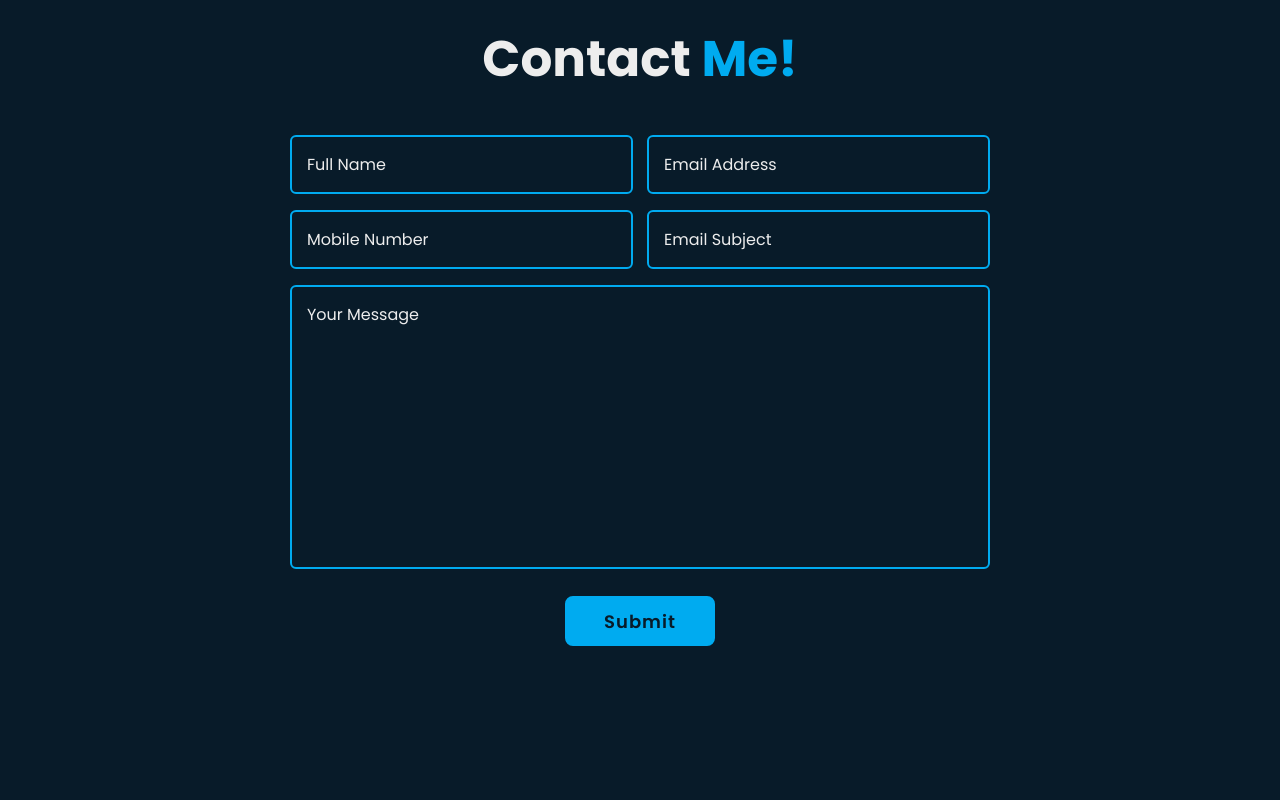
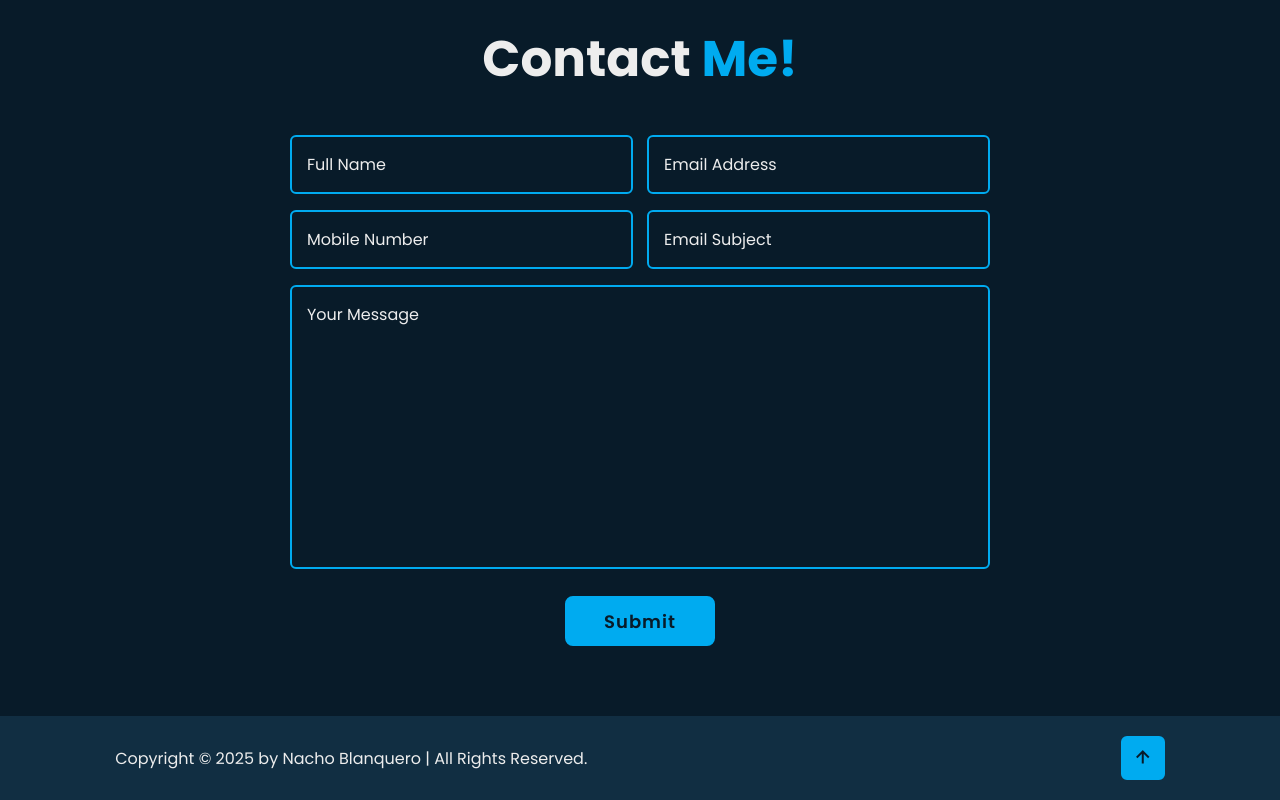
Before and after one commit to ignblabla/Personal-web-for-clients, a plain HTML site: page index.html in a window 1280 px wide. Shown: the part 3343-4143 px from the top of the page. Before the commit the page ends 4059 px from the top, so only its background shows below. Drawn offline with nearby package versions, Linux system fonts and the light colour scheme.

Commit message:
feat: footer section finished

```diff
--- a/css/style.css
+++ b/css/style.css
@@ -568,3 +568,55 @@ span{
 .contact form .btn-box.btns .btn{
     cursor: pointer;
 }
+
+.footer{
+    display: flex;
+    justify-content: space-between;
+    align-items: center;
+    flex-wrap: wrap;
+    padding: 2rem 9%;
+    background: var(--second-bg-color);
+}
+
+.footer-text p{
+    font-size: 1.6rem;
+}
+
+.footer-iconTop a{
+    position: relative;
+    display: inline-flex;
+    justify-content: center;
+    align-items: center;
+    padding: 0.8rem;
+    background: var(--main-color);
+    border: 0.2rem solid var(--main-color);
+    border-radius: 0.6rem;
+    z-index: 1;
+    overflow: hidden;
+}
+
+.footer-iconTop a::before{
+    content: '';
+    position: absolute;
+    top: 0;
+    left: 0;
+    width: 0;
+    height: 100%;
+    background: var(--second-bg-color);
+    z-index: -1;
+    transition: 0.5s;
+}
+
+.footer-iconTop a:hover::before{
+    width: 100%;
+}
+
+.footer-iconTop a i{
+    font-size: 2.4rem;
+    color: var(--bg-color);
+    transition: 0.5s;
+}
+
+.footer-iconTop a:hover i{
+    color: var(--main-color);
+}
--- a/index.html
+++ b/index.html
@@ -263,6 +263,15 @@
 
     <!-- footer design -->
 
+    <footer class="footer">
+        <div class="footer-text">
+            <p>Copyright &copy; 2025 by Nacho Blanquero | All Rights Reserved.</p>
+        </div>
+
+        <div class="footer-iconTop">
+            <a href="#"><i class="bx bx-up-arrow-alt"></i></a>
+        </div>
+    </footer>
 
     <script src="js/script.js"></script>
 </body>
```
